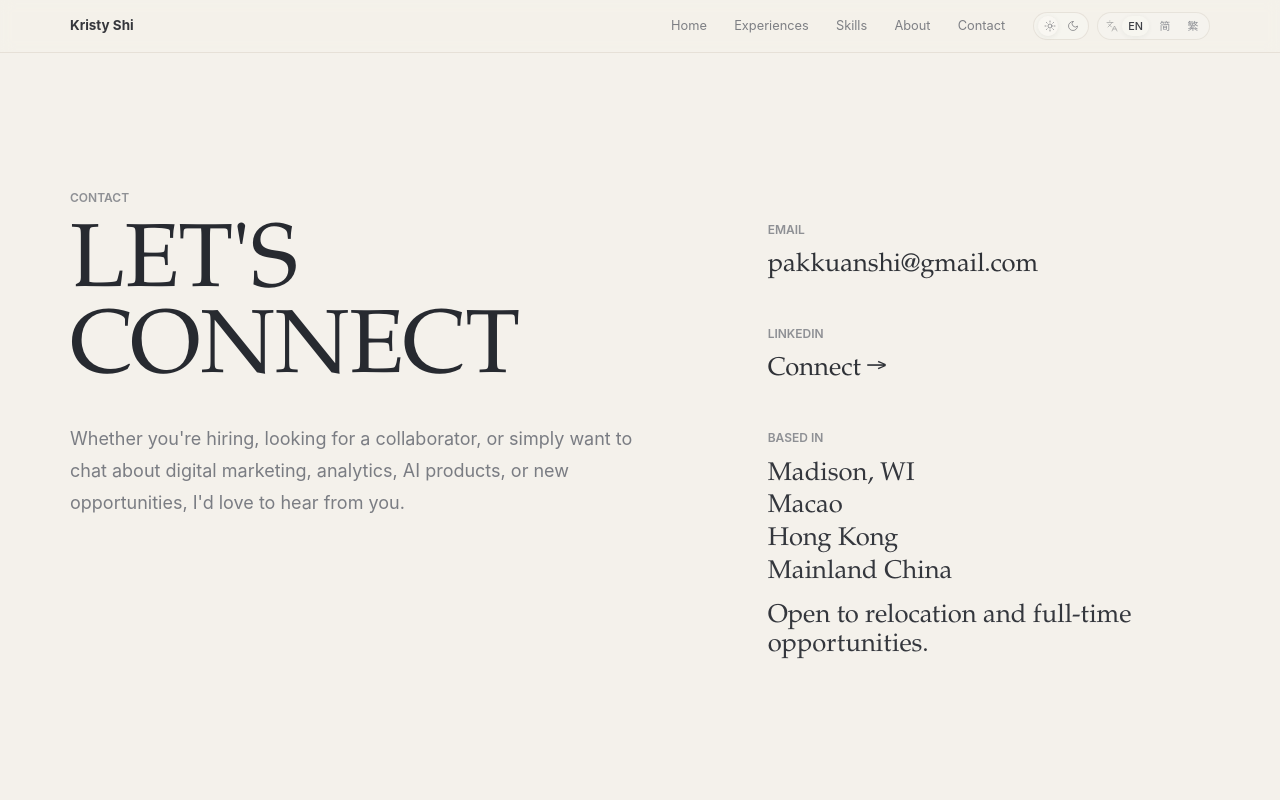
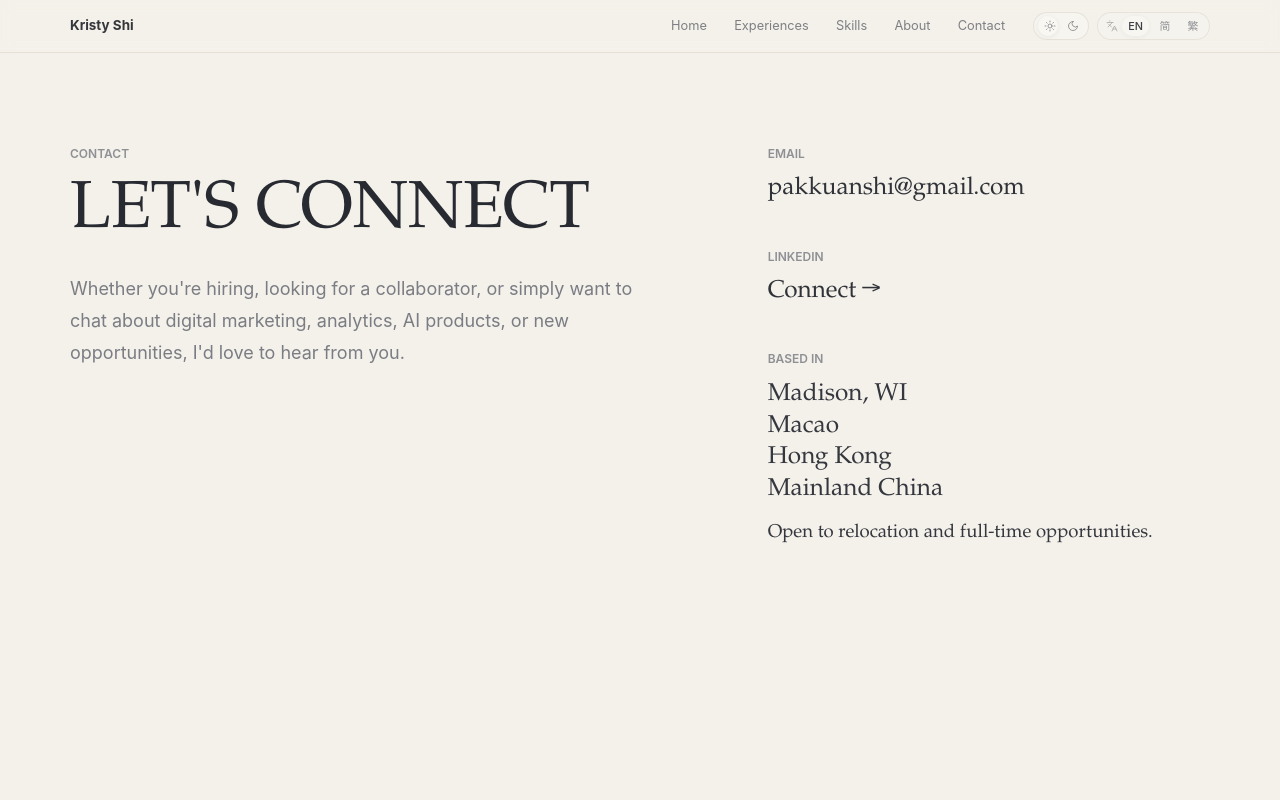
Before and after one commit to pakkuanshi/personal-portfolio, a Next.js app: page /contact in a window 1280 px wide. Shown: the top 800 px of the page. Built offline with nearby package versions, Linux system fonts and the light colour scheme.

Commit message:
Refine contact page spacing

```diff
--- a/components/contact/contact-page-content.tsx
+++ b/components/contact/contact-page-content.tsx
@@ -15,7 +15,7 @@ function ContactValue({ item }: { item: ContactItem }) {
   if (isLinkItem(item)) {
     return (
       <Link
-        className="inline-flex max-w-full break-words font-serif text-[clamp(1.28rem,2vw,1.86rem)] leading-[1.08] tracking-normal text-[hsl(220_18%_12%/0.9)] underline decoration-transparent underline-offset-4 transition-colors duration-200 hover:text-[hsl(28_24%_38%)] hover:decoration-current dark:text-[hsl(42_28%_90%/0.9)] dark:hover:text-[hsl(42_30%_96%)]"
+        className="inline-flex max-w-full break-words font-serif text-[clamp(1.22rem,1.9vw,1.78rem)] leading-[1.1] tracking-normal text-[hsl(220_18%_12%/0.9)] underline decoration-transparent underline-offset-4 transition-colors duration-200 hover:text-[hsl(28_24%_38%)] hover:decoration-current dark:text-[hsl(42_28%_90%/0.9)] dark:hover:text-[hsl(42_30%_96%)]"
         href={item.href}
         rel={item.newTab ? "noopener noreferrer" : undefined}
         target={item.newTab ? "_blank" : undefined}
@@ -27,17 +27,21 @@ function ContactValue({ item }: { item: ContactItem }) {
 
   if (Array.isArray(item.value)) {
     return (
-      <div className="grid gap-1 font-serif text-[clamp(1.28rem,2vw,1.86rem)] leading-[1.12] tracking-normal text-[hsl(220_18%_12%/0.88)] dark:text-[hsl(42_28%_90%/0.88)]">
+      <div className="grid gap-1 font-serif text-[clamp(1.22rem,1.9vw,1.78rem)] leading-[1.13] tracking-normal text-[hsl(220_18%_12%/0.88)] dark:text-[hsl(42_28%_90%/0.88)]">
         {item.value.map((line) => (
           <p key={line}>{line}</p>
         ))}
-        {item.note ? <p className="mt-3 max-w-xl">{item.note}</p> : null}
+        {item.note ? (
+          <p className="mt-4 max-w-xl text-[clamp(1.08rem,1.45vw,1.38rem)] leading-[1.18]">
+            {item.note}
+          </p>
+        ) : null}
       </div>
     );
   }
 
   return (
-    <p className="max-w-xl font-serif text-[clamp(1.28rem,2vw,1.86rem)] leading-[1.12] tracking-normal text-[hsl(220_18%_12%/0.88)] dark:text-[hsl(42_28%_90%/0.88)]">
+    <p className="max-w-xl font-serif text-[clamp(1.22rem,1.9vw,1.78rem)] leading-[1.13] tracking-normal text-[hsl(220_18%_12%/0.88)] dark:text-[hsl(42_28%_90%/0.88)]">
       {item.value}
     </p>
   );
@@ -49,21 +53,21 @@ export function ContactPageContent() {
 
   return (
     <section className="-mt-[7rem] min-h-screen bg-[hsl(38_30%_94%)] pt-[7rem] text-[hsl(220_18%_12%)] transition-colors duration-200 dark:bg-[hsl(30_14%_11%)] dark:text-[hsl(42_28%_90%)] lg:-mt-[3.25rem] lg:pt-[3.25rem]">
-      <div className="site-container grid min-h-[calc(100svh-3.25rem)] content-center py-14 md:py-20">
+      <div className="site-container py-20 md:py-24 lg:pb-28 lg:pt-24">
         <div className="grid gap-14 lg:grid-cols-[minmax(0,1.36fr)_minmax(18rem,1fr)] lg:gap-16 xl:gap-24">
           <header className="max-w-4xl">
             <p className="text-xs font-semibold uppercase leading-none text-[hsl(220_9%_34%/0.62)] dark:text-[hsl(38_14%_68%/0.62)]">
               {copy.eyebrow}
             </p>
-            <h1 className="mt-5 max-w-4xl font-serif text-[clamp(3rem,7vw,7rem)] font-medium leading-[0.95] tracking-normal text-[hsl(220_18%_12%/0.94)] dark:text-[hsl(42_28%_90%/0.94)]">
+            <h1 className="mt-5 max-w-4xl font-serif text-[clamp(2.2rem,5.2vw,5rem)] font-medium leading-[0.98] tracking-normal text-[hsl(220_18%_12%/0.94)] dark:text-[hsl(42_28%_90%/0.94)]">
               {copy.title}
             </h1>
-            <p className="mt-7 max-w-3xl text-base leading-7 text-[hsl(220_9%_34%/0.74)] dark:text-[hsl(38_14%_70%/0.82)] md:text-lg md:leading-8">
+            <p className="mt-7 max-w-[38rem] text-base leading-7 text-[hsl(220_9%_34%/0.74)] dark:text-[hsl(38_14%_70%/0.82)] md:text-lg md:leading-8">
               {copy.description}
             </p>
           </header>
 
-          <div className="grid content-start gap-12 lg:pt-8">
+          <div className="grid content-start gap-12">
             {copy.items.map((item) => (
               <section className="grid gap-4" key={item.label}>
                 <p className="text-xs font-semibold uppercase leading-none text-[hsl(220_9%_34%/0.62)] dark:text-[hsl(38_14%_68%/0.62)]">
```
